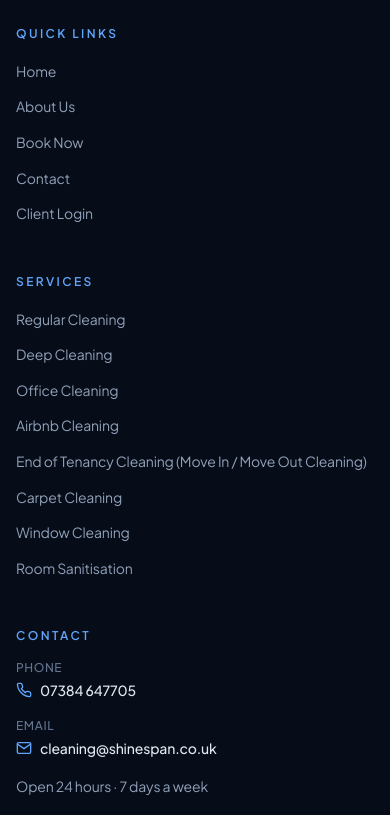
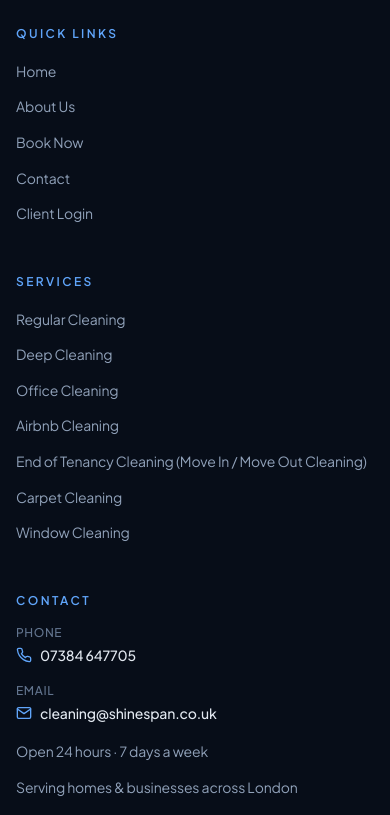
Before and after one commit to asim007464/shinespan, a Next.js app: page /about in a window 390 px wide. Shown: the part 3705-4520 px from the top of the page. Built offline with nearby package versions, Linux system fonts and the light colour scheme.

Commit message:
Update office image, footer services, and fix hydration error.
Use custom office cleaning photo, omit Room Sanitisation from footer via FOOTER_SERVICES, and stabilise footer markup to prevent server/client HTML mismatches.

```diff
--- a/src/components/layout/Footer.tsx
+++ b/src/components/layout/Footer.tsx
@@ -5,8 +5,8 @@
 import {
   COMPANY,
   FOOTER_QUICK_LINKS,
+  FOOTER_SERVICES,
   IMAGES,
-  SERVICES_LIST,
   SOCIAL_LINKS,
 } from "@/utils/constants";
 import Image from "next/image";
@@ -59,10 +59,13 @@
             </div>
           </div>
 
-          <div className="lg:col-span-2">
-            <h3 className="text-xs font-semibold uppercase tracking-[0.2em] text-ss-blue-400">
+          <nav className="lg:col-span-2" aria-labelledby="footer-quick-links">
+            <p
+              id="footer-quick-links"
+              className="text-xs font-semibold uppercase tracking-[0.2em] text-ss-blue-400"
+            >
               Quick links
-            </h3>
+            </p>
             <ul className="mt-4 space-y-2.5">
               {FOOTER_QUICK_LINKS.map((l) => (
                 <li key={l.href}>
@@ -75,14 +78,17 @@
                 </li>
               ))}
             </ul>
-          </div>
+          </nav>
 
-          <div className="lg:col-span-3">
-            <h3 className="text-xs font-semibold uppercase tracking-[0.2em] text-ss-blue-400">
+          <nav className="lg:col-span-3" aria-labelledby="footer-services">
+            <p
+              id="footer-services"
+              className="text-xs font-semibold uppercase tracking-[0.2em] text-ss-blue-400"
+            >
               Services
-            </h3>
+            </p>
             <ul className="mt-4 grid gap-2.5 sm:grid-cols-2 lg:grid-cols-1">
-              {SERVICES_LIST.map((s) => (
+              {FOOTER_SERVICES.map((s) => (
                 <li key={s.slug}>
                   <Link
                     href={`/booking?service=${encodeURIComponent(s.title)}`}
@@ -93,13 +99,16 @@
                 </li>
               ))}
             </ul>
-          </div>
+          </nav>
 
           <div className="lg:col-span-3">
-            <h3 className="text-xs font-semibold uppercase tracking-[0.2em] text-ss-blue-400">
+            <p
+              id="footer-contact"
+              className="text-xs font-semibold uppercase tracking-[0.2em] text-ss-blue-400"
+            >
               Contact
-            </h3>
-            <ul className="mt-4 space-y-4 text-sm">
+            </p>
+            <ul className="mt-4 space-y-4 text-sm" aria-labelledby="footer-contact">
               <li>
                 <p className="text-xs font-medium uppercase tracking-wider text-slate-500">Phone</p>
                 <PhoneContactLink className="mt-1 inline-flex items-center gap-2 font-medium text-slate-200 hover:text-white">
@@ -127,7 +136,7 @@
         </div>
 
         <div className="mt-14 flex flex-col items-center justify-between gap-4 border-t border-white/10 pt-8 text-center text-xs text-slate-500 sm:flex-row sm:text-left">
-          <p>
+          <p suppressHydrationWarning>
             © {new Date().getFullYear()} {COMPANY.name}. All rights reserved. {COMPANY.region}.
           </p>
           <p className="flex flex-wrap justify-center gap-4">
--- a/src/utils/constants.ts
+++ b/src/utils/constants.ts
@@ -60,7 +60,7 @@
   trusted: "https://images.unsplash.com/photo-1628177142898-93e36e4e3a50?auto=format&fit=crop&w=1600&q=80",
   serviceHouse: "/services/housecleaning.png",
   serviceDeep: "/deepcleaning.png",
-  serviceOffice: "/services/office-cleaning.jpg",
+  serviceOffice: "/92bb565e-f3e0-42dc-9ad2-8650fec99af6.png",
   serviceAirbnb: "/services/airbnb-cleaning.jpg",
   serviceTenancy: "/moveinout.png",
   serviceCarpet: "/carpetcleaning.png",
@@ -212,6 +212,9 @@
   },
 ] as const;
 
+/** Footer service links — Room Sanitisation omitted from footer only */
+export const FOOTER_SERVICES = SERVICES_LIST.filter((s) => s.slug !== "room-sanitisation");
+
 export const FAQ_ITEMS = [
   {
     q: "Are you insured and DBS-checked?",
```
Also changed, not shown: public/92bb565e-f3e0-42dc-9ad2-8650fec99af6.png (added).
